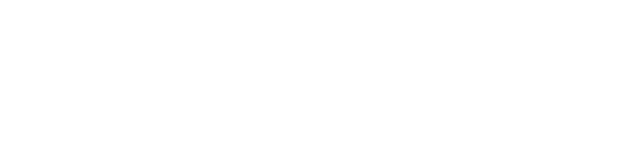
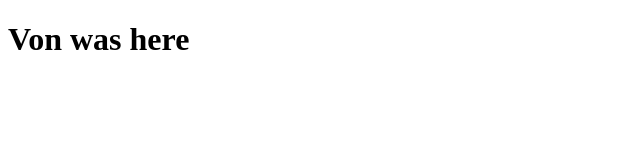
Before and after one commit to nogadas-vonryan/git-assignment, a plain HTML site: page index.html in a window 1280 px wide. Shown: the whole page, without its empty margins (0-640 px from the left). Drawn offline with Linux system fonts and the light colour scheme.

Commit message:
Add von message

```diff
--- a/index.html
+++ b/index.html
@@ -6,6 +6,6 @@
     <title>Document</title>
 </head>
 <body>
-
+    <h1>Von was here</h1>
 </body>
 </html>
```
